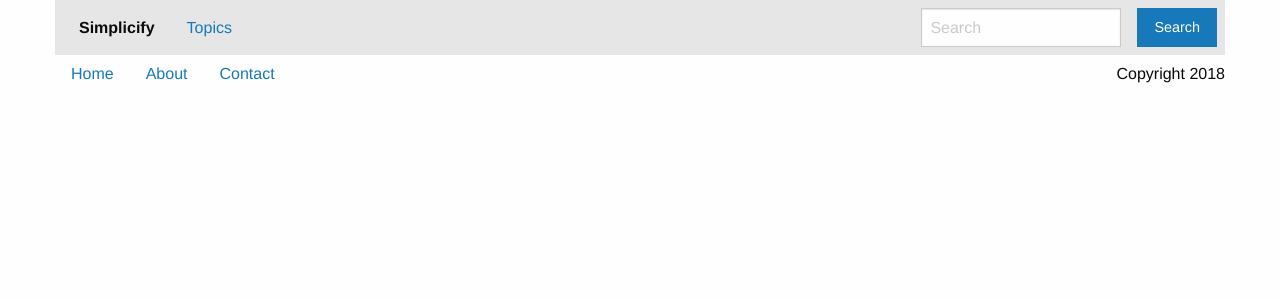
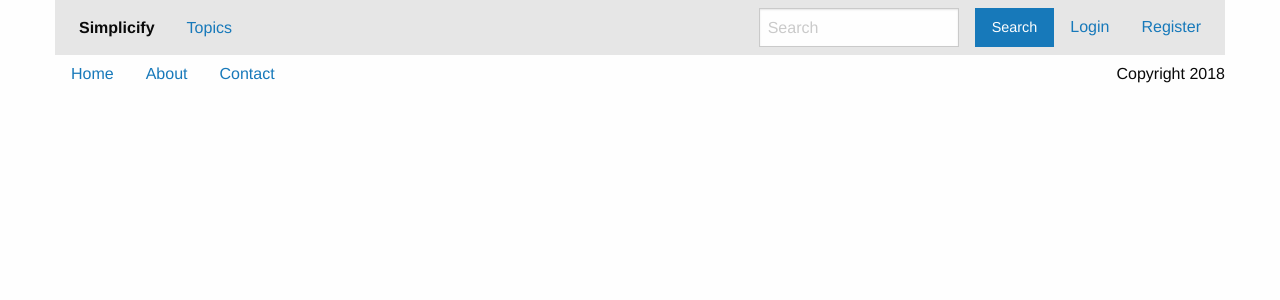
Before and after one commit to CarlJohnston/domauthority_client, a React (Create React App) app in the folder frontend/: page / in a window 1280 px wide. Shown: the top 300 px of the page. Built offline with nearby package versions, Linux system fonts and the light colour scheme.

Commit message:
Add login/register links

```diff
--- a/frontend/src/components/Layout/Layout.js
+++ b/frontend/src/components/Layout/Layout.js
@@ -17,6 +17,9 @@
               <ul className="menu">
                 <li><input type="search" placeholder="Search" /></li>
                 <li><button type="button" className="button">Search</button></li>
+
+                <li><Link to='/login'>Login</Link></li>
+                <li><Link to='/register'>Register</Link></li>
               </ul>
             </div>
           </div>
```
